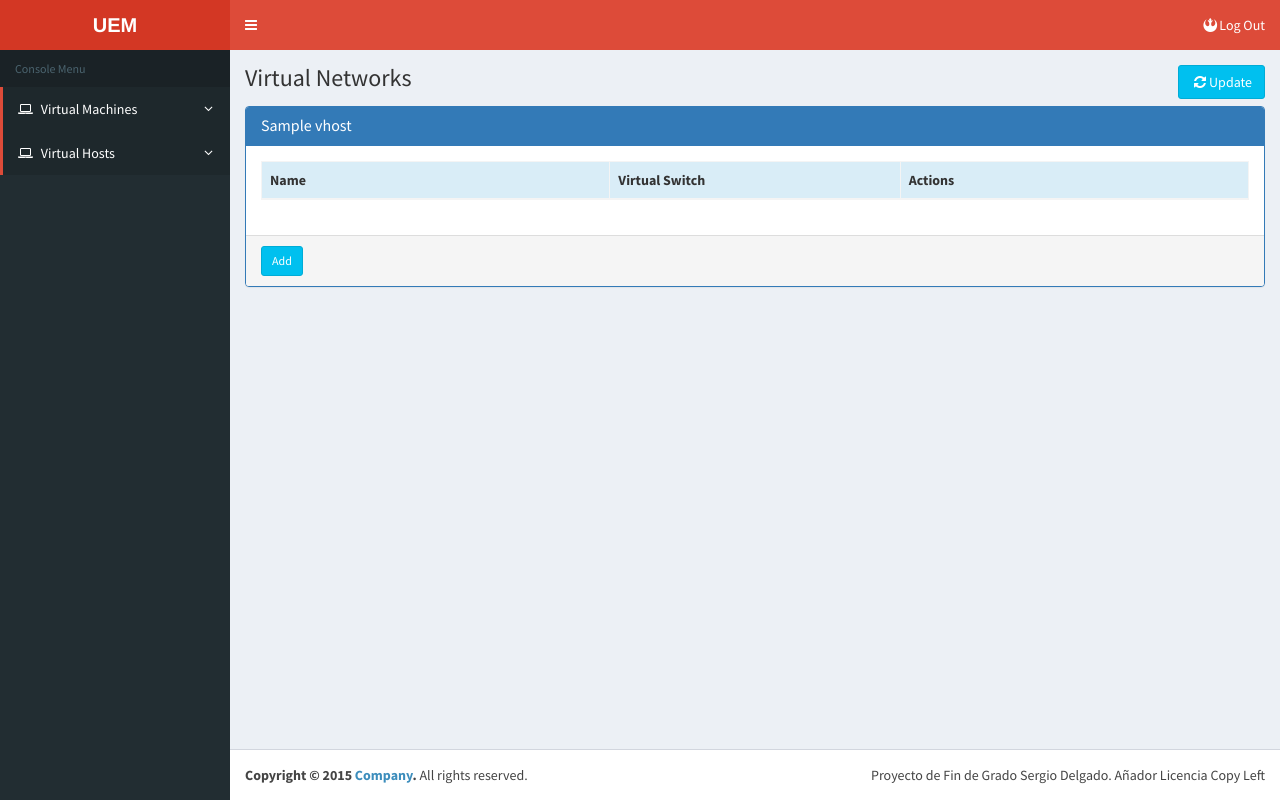
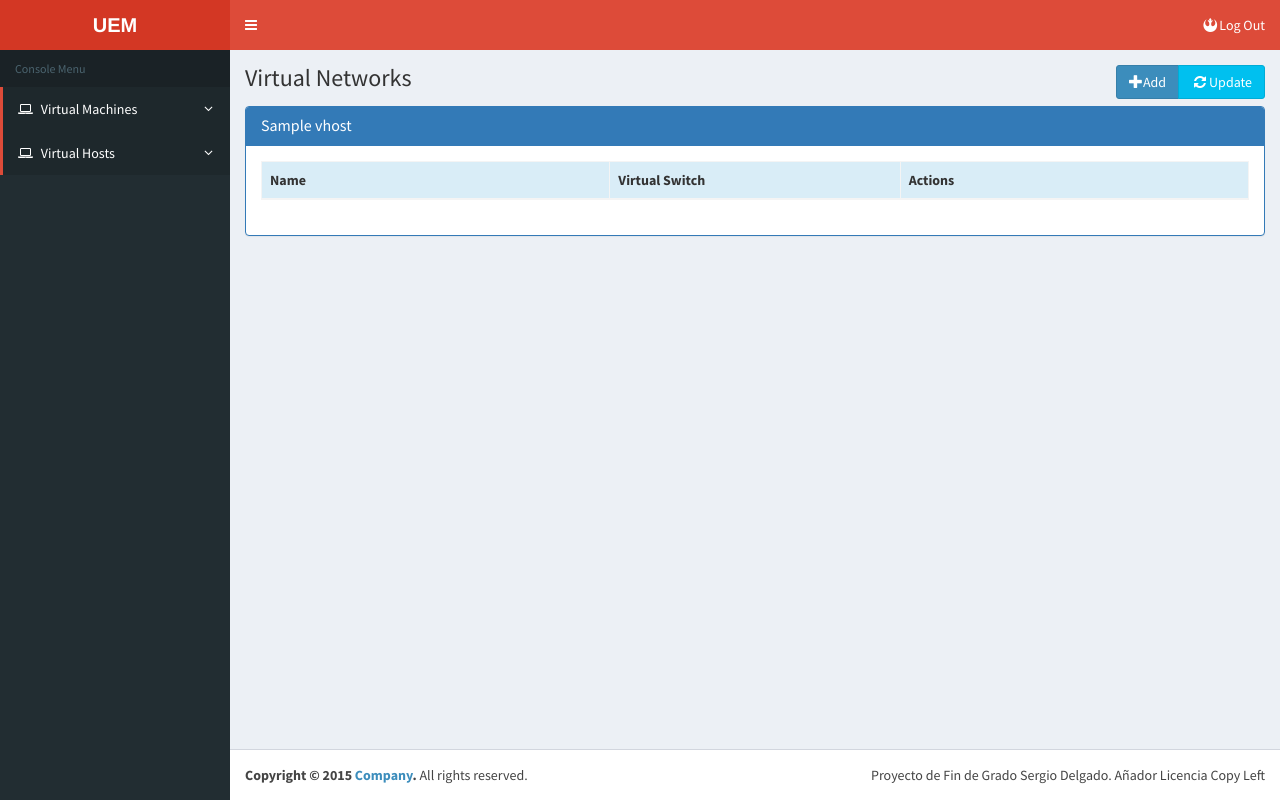
Before and after one commit to susurros/ConsoleVM, a Django app: template console/templates/console/dash-network.html in a window 1280 px wide. Run offline with Django 3.2, Linux system fonts and the light colour scheme; the template is opened without the code that fills it: most values are stand-ins (such as "Sample title", 1, 10 or a date in 2020); lists and menus that the app fills with data are empty; some libraries are stand-ins or nearby versions.

Commit message:
Add unique add button to Datastore, and Network Add new button to  Virtual Machine and Virtual Host to open creation form Remove from the calendar the link to new Virtual host and New Virtual Machines

```diff
--- a/console/ajax.py
+++ b/console/ajax.py
@@ -935,6 +935,11 @@ def del_dstore(request):
                     dstore.delete()
                 else:
                     return Http404
+            elif dstore.VHost.VType.vendor == "VW":
+                data = {
+                    'msg': 'The Datastore' + dstore.name + ' has not been deleted. VMWARE Datastores cannot be deleted with this applicaction, please contact an Administrator',
+                    'URI': '/vhost/datastore',
+                }
             return JsonResponse(data)
 
         else:
--- a/console/static/js/ds.js
+++ b/console/static/js/ds.js
@@ -51,7 +51,7 @@ $(document).ready(function(){
 
     });
 
-    $('input[id^="btn_open_from"]').click(function(e){
+    $("#btn_open_from").click(function(e){
 
 
         e.preventDefault();
--- a/console/static/js/net.js
+++ b/console/static/js/net.js
@@ -48,7 +48,7 @@ $(document).ready(function(){
 
     });
 
-    $('input[id^="btn_open_from"]').click(function(e){
+    $("#btn_open_from").click(function(e){
 
         e.preventDefault();
 
--- a/console/templates/console/base.html
+++ b/console/templates/console/base.html
@@ -97,9 +97,7 @@ desired effect
             </a>
             <ul class="treeview-menu" style="display: none;">
                  <li>
-                     <a href="/vmachine"><i class="fa fa-table"></i>Virtual Machine List</a>
-                     <a href="/vmachine/new"><i class="fa fa-edit"></i>New Virtual Machine</a>
-
+                     <a href="/vmachine"><i class="fa fa-table"></i>Dashboard</a>
                  </li>
             </ul>
             <a href="#">
@@ -112,18 +110,15 @@ desired effect
             </a>
             <ul class="treeview-menu" style="display: none;">
                  <li>
-                     <a href="/vhost"><i class="fa fa-table"></i>VHost  </a>
-                     <a href="/vhost/new"><i class="fa fa-edit"></i>New VHost</a>
+                     <a href="/vhost"><i class="fa fa-table"></i>VHost Dashboard </a>
                      <a href="/vhost/datastore">
-                        <i class="fa fa-laptop"></i>
-                        <span>Datastore</span>
-                        <i class="fa fa-angle-left pull-right">
+                        <i class="fa fa-table"></i>
+                        <span>Datastore Dashboard</span>
                         </i>
                      </a>
                      <a href="/vhost/network"">
-                        <i class="fa fa-laptop"></i>
-                        <span>Network</span>
-                        <i class="fa fa-angle-left pull-right">
+                        <i class="fa fa-table"></i>
+                        <span>Network Dashboard</span>
                         </i>
                      </a>
                  </li>
--- a/console/templates/console/dash-network.html
+++ b/console/templates/console/dash-network.html
@@ -11,9 +11,14 @@
     <section class="content-header">
       <h1>
           Virtual Networks
-          <button id="btn_update" class="btn btn-info pull-right">
-              <span class="fa fa-fw fa-refresh"></span>Update</a>
-          </button>
+          <div class="btn-group  pull-right">
+              <button id="btn_open_from" class="btn btn-primary">
+                <span class="glyphicon glyphicon-plus"></span>Add
+              </button>
+              <button id="btn_update" class="btn btn-info">
+                <span class="fa fa-fw fa-refresh"></span>Update
+              </button>
+          </div>
       </h1>
     </section>
 
@@ -64,15 +69,7 @@
                     {%  endfor %}
                  </table>
               </div><!-- .panel.body -->
-              <div class="panel-footer">
-                  <div class="row">
-                      <div class="col-md-12">
-                          <div class="btn-group-sm">
-                              <input type="button" id="btn_open_from" class="btn btn-info" value="Add">
-                          </div>
-                      </div>
-                  </div>
-              </div>
+
             </div>
           {%  endfor %}
       </div>
--- a/console/templates/console/dash-vh.html
+++ b/console/templates/console/dash-vh.html
@@ -12,6 +12,9 @@
     <section class="content-header">
       <h1>
           Virtual Hosts
+          <div class="btn-group  pull-right">
+              <a href="/vhost/new/" class="btn btn-primary"><span class="glyphicon glyphicon-plus"></span>New Virtual Host</a>
+          </div>
       </h1>
 
     </section>
--- a/static/js/ds.js
+++ b/static/js/ds.js
@@ -51,7 +51,7 @@ $(document).ready(function(){
 
     });
 
-    $('input[id^="btn_open_from"]').click(function(e){
+    $("#btn_open_from").click(function(e){
 
 
         e.preventDefault();
--- a/static/js/net.js
+++ b/static/js/net.js
@@ -48,7 +48,7 @@ $(document).ready(function(){
 
     });
 
-    $('input[id^="btn_open_from"]').click(function(e){
+    $("#btn_open_from").click(function(e){
 
         e.preventDefault();
 
```
Also changed, not shown: console/templates/console/dash-dstore.html (+17 -21 lines), console/templates/console/dash-vm.html (+6 -3 lines).
